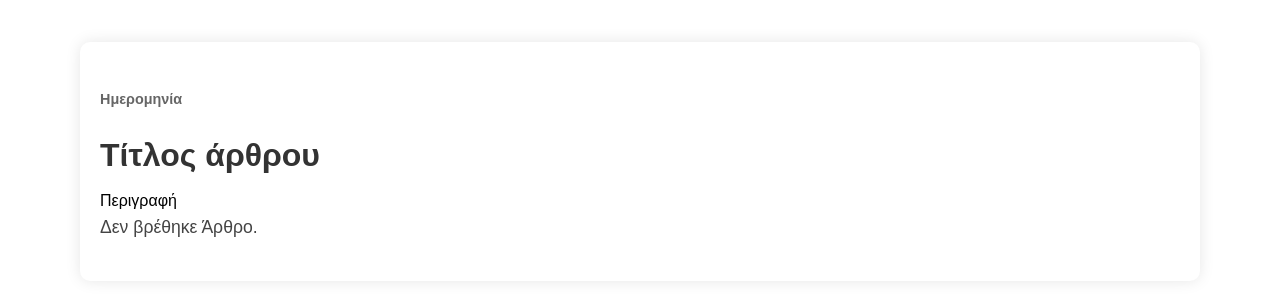
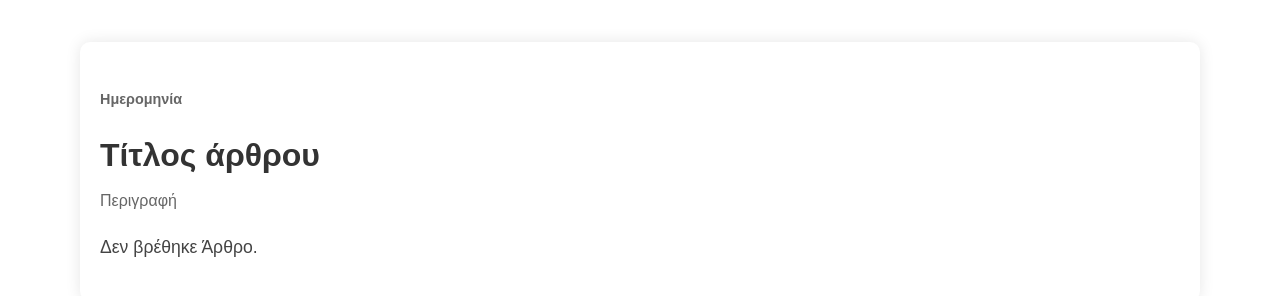
Before and after one commit to TZANTOU/poseidon, a plain HTML site: page article.html in a window 1280 px wide. Shown: the part 238-534 px from the top of the page. Drawn offline with Linux system fonts and the light colour scheme.

Commit message:
Update style.css

```diff
--- a/style.css
+++ b/style.css
@@ -1083,6 +1083,11 @@ table tbody tr:nth-last-child(2) {
     margin-bottom: 1.2rem;  /* Απόσταση μεταξύ παραγράφων */
 }
 
+#article-description {
+    color: #666;
+    margin-bottom: 20px;
+}
+
 @media only screen and (max-width: 480px) {
 
     #article-content {
```
